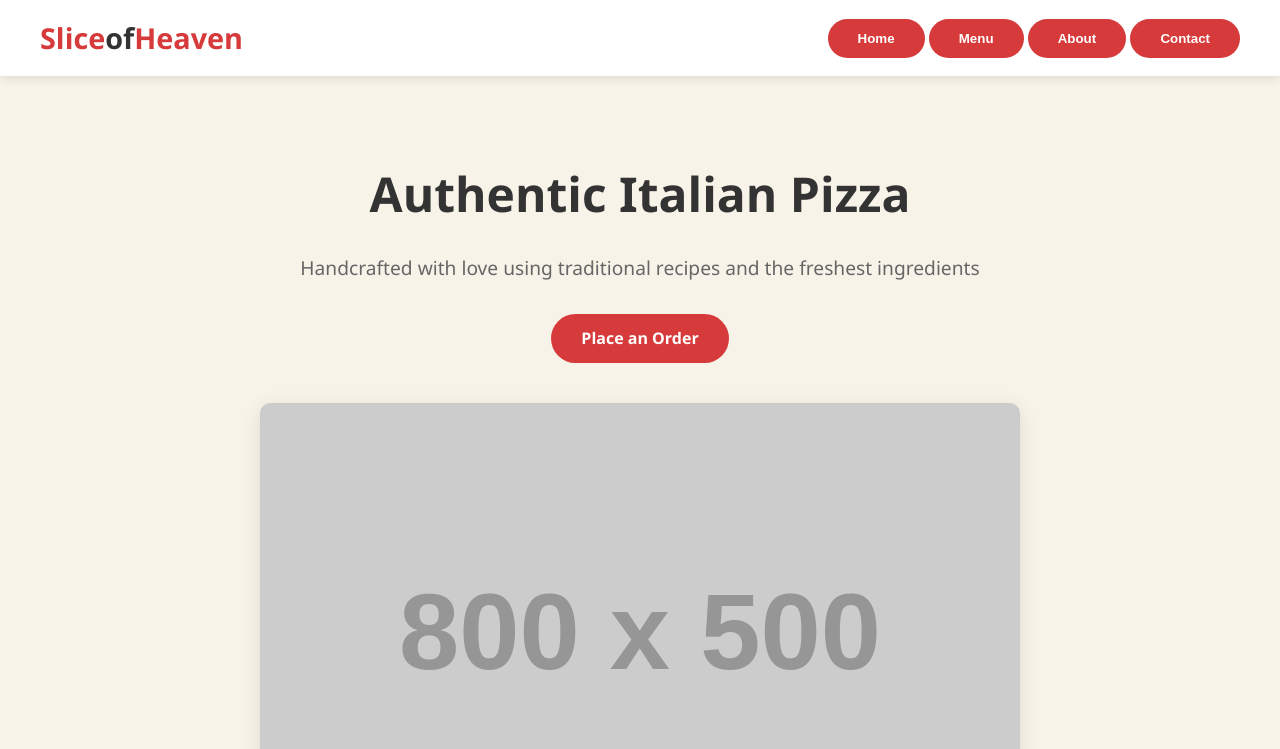
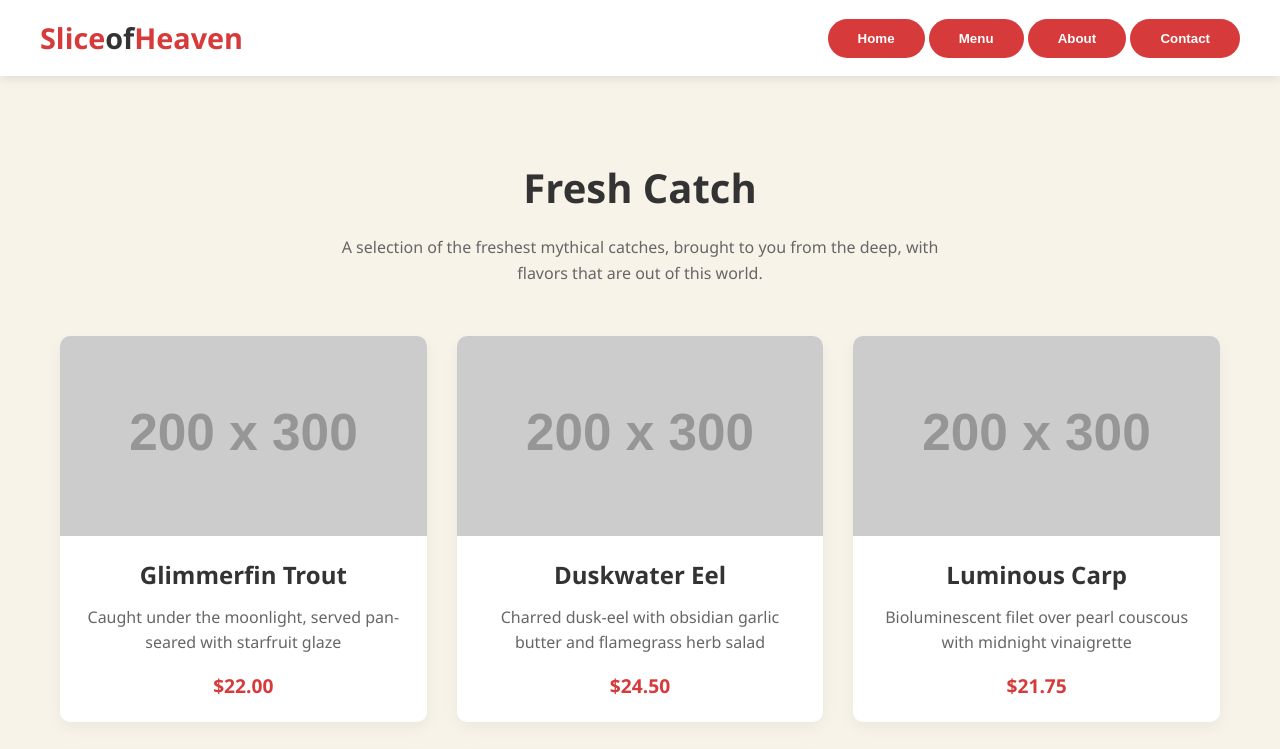
Before and after one commit to leolice36/restaurant_page, a website built with webpack: page src/template.html in a window 1280 px wide. Both pictures are taken after a click on the button "Menu". Shown: the top 749 px of the page. Built offline with nearby package versions, Linux system fonts and the light colour scheme; placeholder pictures from the web are drawn by us.

Commit message:
Adds menu module + menuLists + utilities

```diff
--- a/src/content_pages/home.js
+++ b/src/content_pages/home.js
@@ -49,6 +49,29 @@ const home = {
         // Append to parent
         parentElement.appendChild(heroSection);
     },
+    featuredFood: [
+        {
+            name: 'Margherita',
+            description: 'Fresh tomatoes, mozzarella, basil, and our signature tomato sauce',
+            price: '$14.99',
+            image: 'https://placehold.co/200x300',
+            alt: 'Margherita Pizza'
+        },
+        {
+            name: 'Pepperoni',
+            description: 'Classic pepperoni, mozzarella cheese, and our homemade tomato sauce',
+            price: '$16.99',
+            image: 'https://placehold.co/200x300',
+            alt: 'Pepperoni Pizza'
+        },
+        {
+            name: 'Vegetarian',
+            description: 'Bell peppers, mushrooms, onions, olives, and fresh mozzarella',
+            price: '$15.99',
+            image: 'https://placehold.co/200x300',
+            alt: 'Vegetarian Pizza'
+        }
+    ],
     appendFeaturedMenuSection(parentElement) {
         // Create Featured Menu section
         const menuSection = document.createElement('section');
@@ -75,34 +98,9 @@ const home = {
         const menuGrid = document.createElement('div');
         menuGrid.className = 'menu-grid';
 
-        // Add menu items
-        const pizzas = [
-            {
-                name: 'Margherita',
-                description: 'Fresh tomatoes, mozzarella, basil, and our signature tomato sauce',
-                price: '$14.99',
-                image: 'https://placehold.co/200x300',
-                alt: 'Margherita Pizza'
-            },
-            {
-                name: 'Pepperoni',
-                description: 'Classic pepperoni, mozzarella cheese, and our homemade tomato sauce',
-                price: '$16.99',
-                image: 'https://placehold.co/200x300',
-                alt: 'Pepperoni Pizza'
-            },
-            {
-                name: 'Vegetarian',
-                description: 'Bell peppers, mushrooms, onions, olives, and fresh mozzarella',
-                price: '$15.99',
-                image: 'https://placehold.co/200x300',
-                alt: 'Vegetarian Pizza'
-            }
-        ];
-
         // Create menu items
-        pizzas.forEach(pizza => {
-            const menuItem = this.createMenuItem(pizza);
+        this.featuredFood.forEach(feature => {
+            const menuItem = this.createMenuItem(feature);
             menuGrid.appendChild(menuItem);
         });
 
@@ -116,7 +114,7 @@ const home = {
         // Append to parent
         parentElement.appendChild(menuSection);
     },
-    createMenuItem(pizza) {
+    createMenuItem(item) {
         // Create menu item div
         const menuItem = document.createElement('div');
         menuItem.className = 'menu-item';
@@ -127,8 +125,8 @@ const home = {
 
         // Create image
         const image = document.createElement('img');
-        image.src = pizza.image;
-        image.alt = pizza.alt;
+        image.src = item.image;
+        image.alt = item.alt;
 
         // Create info div
         const infoDiv = document.createElement('div');
@@ -136,16 +134,16 @@ const home = {
 
         // Create heading
         const heading = document.createElement('h3');
-        heading.textContent = pizza.name;
+        heading.textContent = item.name;
 
         // Create description
         const description = document.createElement('p');
-        description.textContent = pizza.description;
+        description.textContent = item.description;
 
         // Create price
         const price = document.createElement('div');
         price.className = 'price';
-        price.textContent = pizza.price;
+        price.textContent = item.price;
 
         // Append elements
         imageDiv.appendChild(image);
--- a/src/content_pages/menu.js
+++ b/src/content_pages/menu.js
@@ -0,0 +1,100 @@
+import home from "./home.js";
+import utilities from "../utilities.js";
+import mythicSeaMenu from "./menuLists.js";
+
+const menu = {
+    loadMenu(contentDiv){
+        for (let i = 0; i < Object.keys(mythicSeaMenu).length; i++) {
+            let key = Object.keys(mythicSeaMenu)[i];
+            let type = i % 2 === 0 ? 'type1' : 'type2'; // Alternates between 'type1' and 'type2'
+
+            this.createMenuSection(contentDiv, key, mythicSeaMenu[key].description, type, mythicSeaMenu[key].items);
+        }
+    },
+    createMenuSection(parentElement, sectionName, paragraphText, sectionType, targetMenuArray){
+        const menuSection = document.createElement('section');
+        menuSection.className = sectionName;
+        menuSection.classList.add(`${sectionType}`)
+        menuSection.classList.add('menu-section')
+        menuSection.id = utilities.toCamelCase(sectionName);
+
+        // Create container div
+        const containerDiv = document.createElement('div');
+        containerDiv.className = 'container';
+
+        // Create section title div
+        const sectionTitleDiv = document.createElement('div');
+        sectionTitleDiv.className = 'section-title';
+
+        // Create heading
+        const heading = document.createElement('h2');
+        heading.textContent = utilities.camelToTitle(sectionName);
+        // Create paragraph
+        const paragraph = document.createElement('p');
+        paragraph.textContent = paragraphText;
+
+        // Create menu grid
+        const menuGrid = document.createElement('div');
+        menuGrid.className = 'menu-grid';
+
+        targetMenuArray.forEach(feature => {
+            const menuItem = home.createMenuItem(feature);
+            menuGrid.appendChild(menuItem);
+        });
+
+        sectionTitleDiv.appendChild(heading);
+        sectionTitleDiv.appendChild(paragraph);
+        containerDiv.appendChild(sectionTitleDiv);
+        containerDiv.appendChild(menuGrid);
+        menuSection.appendChild(containerDiv);
+
+        // Append to parent
+        parentElement.appendChild(menuSection);
+    },
+    appetizers: [
+        {
+            name: 'BBQ Chicken',
+            description: 'Grilled chicken, smoky BBQ sauce, red onions, and mozzarella',
+            price: '$17.49',
+            image: 'https://placehold.co/200x300',
+            alt: 'BBQ Chicken Pizza'
+        },
+        {
+            name: 'Hawaiian',
+            description: 'Ham, pineapple, mozzarella cheese, and tangy tomato sauce',
+            price: '$16.49',
+            image: 'https://placehold.co/200x300',
+            alt: 'Hawaiian Pizza'
+        },
+        {
+            name: 'Spicy Italian',
+            description: 'Spicy sausage, pepperoni, chili flakes, and mozzarella',
+            price: '$17.99',
+            image: 'https://placehold.co/200x300',
+            alt: 'Spicy Italian Pizza'
+        },
+        {
+            name: 'Four Cheese',
+            description: 'Mozzarella, parmesan, gorgonzola, and provolone with white sauce',
+            price: '$15.99',
+            image: 'https://placehold.co/200x300',
+            alt: 'Four Cheese Pizza'
+        },
+        {
+            name: 'Truffle Mushroom',
+            description: 'Wild mushrooms, truffle oil, mozzarella, and garlic cream sauce',
+            price: '$18.99',
+            image: 'https://placehold.co/200x300',
+            alt: 'Truffle Mushroom Pizza'
+        },
+        {
+            name: 'Mediterranean',
+            description: 'Feta cheese, kalamata olives, sun-dried tomatoes, and oregano',
+            price: '$16.75',
+            image: 'https://placehold.co/200x300',
+            alt: 'Mediterranean Pizza'
+        }
+    ],
+}
+
+export default menu
--- /dev/null
+++ b/src/content_pages/menuLists.js
@@ -0,0 +1,258 @@
+const mythicSeaMenu = {
+    freshCatch: {
+        description: 'A selection of the freshest mythical catches, brought to you from the deep, with flavors that are out of this world.',
+        items: [
+            {
+                name: 'Glimmerfin Trout',
+                description: 'Caught under the moonlight, served pan-seared with starfruit glaze',
+                price: '$22.00',
+                image: 'https://placehold.co/200x300',
+                alt: 'Glimmerfin Trout'
+            },
+            {
+                name: 'Duskwater Eel',
+                description: 'Charred dusk-eel with obsidian garlic butter and flamegrass herb salad',
+                price: '$24.50',
+                image: 'https://placehold.co/200x300',
+                alt: 'Duskwater Eel'
+            },
+            {
+                name: 'Luminous Carp',
+                description: 'Bioluminescent filet over pearl couscous with midnight vinaigrette',
+                price: '$21.75',
+                image: 'https://placehold.co/200x300',
+                alt: 'Luminous Carp'
+            },
+            {
+                name: 'Tempest Flounder',
+                description: 'Pan-fried with roguewave spices and citrus vapor drizzle',
+                price: '$23.30',
+                image: 'https://placehold.co/200x300',
+                alt: 'Tempest Flounder'
+            },
+            {
+                name: 'Silverfin Haddock',
+                description: 'Butter-poached and served with mystic root mash',
+                price: '$20.45',
+                image: 'https://placehold.co/200x300',
+                alt: 'Silverfin Haddock'
+            }
+        ]
+    },
+    shellfishSpecialties: {
+        description: 'Dive into the sea’s richest shellfish offerings, featuring crustaceans and mollusks from the deepest ocean trenches.',
+        items: [
+            {
+                name: 'Kraken Claw Cocktail',
+                description: 'Tender claw meat from the juvenile kraken, served chilled with void-ink aioli',
+                price: '$28.00',
+                image: 'https://placehold.co/200x300',
+                alt: 'Kraken Claw Cocktail'
+            },
+            {
+                name: 'Tidewisp Mussels',
+                description: 'Steamed mussels harvested from the whispering reefs, finished in lavender wine broth',
+                price: '$19.95',
+                image: 'https://placehold.co/200x300',
+                alt: 'Tidewisp Mussels'
+            },
+            {
+                name: 'Celestial Crab Legs',
+                description: 'Glazed in lunar nectar and served with comet pepper butter',
+                price: '$26.99',
+                image: 'https://placehold.co/200x300',
+                alt: 'Celestial Crab Legs'
+            }
+        ]
+    },
+    seafoodPastas: {
+        description: 'Delicious pasta dishes infused with sea flavors and mythical ingredients, crafted for those seeking an otherworldly experience.',
+        items: [
+            {
+                name: 'Siren’s Song Spaghetti',
+                description: 'Squid ink pasta with siren scallops and whisperweed pesto',
+                price: '$23.75',
+                image: 'https://placehold.co/200x300',
+                alt: 'Siren’s Song Spaghetti'
+            },
+            {
+                name: 'Abyssal Linguine',
+                description: 'Deep-sea shrimp and ghost-garlic tossed with obsidian noodles',
+                price: '$25.00',
+                image: 'https://placehold.co/200x300',
+                alt: 'Abyssal Linguine'
+            },
+            {
+                name: 'Trident’s Treasure Ravioli',
+                description: 'Ravioli stuffed with moon lobster, drizzled in storm-sage cream',
+                price: '$24.50',
+                image: 'https://placehold.co/200x300',
+                alt: 'Trident’s Treasure Ravioli'
+            },
+            {
+                name: 'Wyrm Ink Tagliatelle',
+                description: 'Infused with wyrm-ink and topped with shimmer-scale shavings',
+                price: '$27.20',
+                image: 'https://placehold.co/200x300',
+                alt: 'Wyrm Ink Tagliatelle'
+            },
+            {
+                name: 'Kelplight Fettuccine',
+                description: 'Tossed in lightbeam oil with flash-fried reef prawns',
+                price: '$22.95',
+                image: 'https://placehold.co/200x300',
+                alt: 'Kelplight Fettuccine'
+            },
+            {
+                name: 'Mystic Shell Gnocchi',
+                description: 'Potato gnocchi with crushed dream-shells and ivory foam reduction',
+                price: '$21.60',
+                image: 'https://placehold.co/200x300',
+                alt: 'Mystic Shell Gnocchi'
+            }
+        ]
+    },
+    coastalStarters: {
+        description: 'Begin your meal with a selection of appetizers that showcase the mystique of the sea.',
+        items: [
+            {
+                name: 'Seafoam Tempura',
+                description: 'Lightly battered seafoam tendrils and sky-kelp with celestial salt',
+                price: '$11.99',
+                image: 'https://placehold.co/200x300',
+                alt: 'Seafoam Tempura'
+            },
+            {
+                name: 'Mythical Oyster Flight',
+                description: 'Six oysters: three real, three rumored — taste at your own risk',
+                price: '$17.00',
+                image: 'https://placehold.co/200x300',
+                alt: 'Mythical Oyster Flight'
+            },
+            {
+                name: 'Leviathan Bites',
+                description: 'Mini crab cakes made with leviathan tail flakes and deepfire aioli',
+                price: '$14.25',
+                image: 'https://placehold.co/200x300',
+                alt: 'Leviathan Bites'
+            },
+            {
+                name: 'Echo Clam Shooters',
+                description: 'Mystic broth, clam nectar, and shadow lime in chilled crystal cups',
+                price: '$13.50',
+                image: 'https://placehold.co/200x300',
+                alt: 'Echo Clam Shooters'
+            }
+        ]
+    },
+    fromTheGrill: {
+        description: 'Grilled seafood cooked to perfection over smoldering embers and ancient flame, guaranteed to ignite your senses.',
+        items: [
+            {
+                name: 'Phoenix-Grilled Sea Drake',
+                description: 'Marinated sea dragon loin grilled over emberfruit wood',
+                price: '$32.00',
+                image: 'https://placehold.co/200x300',
+                alt: 'Phoenix-Grilled Sea Drake'
+            },
+            {
+                name: 'Inferno Tentacle Skewers',
+                description: 'Charred fire-octopus with spicy ember glaze on obsidian skewers',
+                price: '$27.50',
+                image: 'https://placehold.co/200x300',
+                alt: 'Inferno Tentacle Skewers'
+            },
+            {
+                name: 'Stormgrill Surf & Turf',
+                description: 'Merbeef steak paired with grilled thunder-shrimp and cloud pepper mash',
+                price: '$34.95',
+                image: 'https://placehold.co/200x300',
+                alt: 'Stormgrill Surf & Turf'
+            },
+            {
+                name: 'Blazefin Pike',
+                description: 'Smoky pike fillet glazed in magma honey with lava salt rub',
+                price: '$26.80',
+                image: 'https://placehold.co/200x300',
+                alt: 'Blazefin Pike'
+            },
+            {
+                name: 'Scorched Coral Catfish',
+                description: 'Herb-encrusted catfish grilled in fire coral butter',
+                price: '$24.40',
+                image: 'https://placehold.co/200x300',
+                alt: 'Scorched Coral Catfish'
+            },
+            {
+                name: 'Ashen Krill Platter',
+                description: 'A dozen charred krill with ember spice dust and ember cream',
+                price: '$19.95',
+                image: 'https://placehold.co/200x300',
+                alt: 'Ashen Krill Platter'
+            },
+            {
+                name: 'Grilled Wavetooth Filet',
+                description: 'Toothfish filet seasoned with elder tide rub and grilled sea moss',
+                price: '$28.30',
+                image: 'https://placehold.co/200x300',
+                alt: 'Grilled Wavetooth Filet'
+            },
+            {
+                name: 'Skybrand Sea Tenders',
+                description: 'Tender strips of mythfish grilled with skyfire chili glaze',
+                price: '$22.15',
+                image: 'https://placehold.co/200x300',
+                alt: 'Skybrand Sea Tenders'
+            },
+            {
+                name: 'Sunfire Prawn Roast',
+                description: 'Roasted in sun-palm oil with ash citrus and glowing sea salt',
+                price: '$29.60',
+                image: 'https://placehold.co/200x300',
+                alt: 'Sunfire Prawn Roast'
+            }
+        ]
+    },
+    seaMysticDesserts: {
+        description: 'End your meal with enchanting desserts, combining the sweetness of the sea and the mysteries of mythical ingredients.',
+        items: [
+            {
+                name: 'Pearl Custard',
+                description: 'Smooth vanilla custard with crystallized sea pearls and kelp caramel',
+                price: '$9.50',
+                image: 'https://placehold.co/200x300',
+                alt: 'Pearl Custard'
+            },
+            {
+                name: 'Coralberry Tart',
+                description: 'Flaky pastry filled with tart coralberries and star-dust sugar',
+                price: '$10.00',
+                image: 'https://placehold.co/200x300',
+                alt: 'Coralberry Tart'
+            },
+            {
+                name: 'Frozen Leviathan Mousse',
+                description: 'Minted mousse chilled by glacier krill and topped with sea mist cream',
+                price: '$11.25',
+                image: 'https://placehold.co/200x300',
+                alt: 'Leviathan Mousse'
+            },
+            {
+                name: 'Salted Siren Gelato',
+                description: 'Three scoops: kelp-chocolate swirl, abyssal vanilla, and brineberry',
+                price: '$8.95',
+                image: 'https://placehold.co/200x300',
+                alt: 'Salted Siren Gelato'
+            },
+            {
+                name: 'Echo Cake',
+                description: 'Layered sponge cake that “sings” with each bite — infused with dreamfruit',
+                price: '$12.00',
+                image: 'https://placehold.co/200x300',
+                alt: 'Echo Cake'
+            }
+        ]
+    }
+};
+
+export default mythicSeaMenu
--- a/src/index.js
+++ b/src/index.js
@@ -1,6 +1,25 @@
 import "./styles.css";
 import home from "./content_pages/home.js";
-console.log('nyAAA')
+import menu from "./content_pages/menu.js";
 
 let content = document.querySelector('#content')
 home.loadHome(content)
+function selectPage(buttonID) {
+    content.innerHTML = ''
+    if (buttonID === 'homeBtn'){
+        home.loadHome(content)
+    }else if (buttonID === 'menuBtn') {
+        menu.loadMenu(content)
+    } else {
+        content.innerHTML = ''
+    }
+}
+
+document.addEventListener('DOMContentLoaded', () => {
+    const btns = document.querySelectorAll('nav button')
+    btns.forEach(btn => {
+        btn.addEventListener('click', () => {
+            selectPage(btn.id)
+        })
+    });
+})
--- a/src/styles.css
+++ b/src/styles.css
@@ -128,7 +128,16 @@ nav button{
 .featured-menu {
     padding: 80px 0;
 }
-
+.type1 {
+    background-color: var(--color-light-accent);
+    padding: 80px 0;
+    text-align: center;
+}
+.type2 {
+    background-color: var(--color-light);
+    padding: 80px 0;
+    text-align: center;
+}
 .section-title {
     text-align: center;
     margin-bottom: 50px;
--- /dev/null
+++ b/src/utilities.js
@@ -0,0 +1,30 @@
+const utilities = {
+    toCamelCase(str) {
+        if (typeof str === 'string'){
+          return str
+            .toLowerCase()
+            .trim()
+            .split(/[\s-_]+/) // split on space, dash, or underscore
+            .map((word, index) =>
+              index === 0
+                ? word
+                : word.charAt(0).toUpperCase() + word.slice(1)
+            )
+            .join('');
+        } else {
+          console.log('str input is not a string')
+        }
+    },
+    camelToTitle(camelStr) {
+      if (typeof camelStr !== 'string') return '';
+
+      return camelStr
+          .replace(/([a-z])([A-Z])/g, '$1 $2')  // Add space before uppercase letters following lowercase
+          .replace(/([A-Z]+)([A-Z][a-z])/g, '$1 $2') // Handle acronyms (e.g., HTTPRequest -> HTTP Request)
+          .replace(/^./, str => str.toUpperCase())  // Capitalize the first letter
+          .trim(); // Remove leading/trailing spaces
+  }
+
+}
+
+export default utilities
```
Also changed, not shown: src/template.html (+4 -4 lines).
